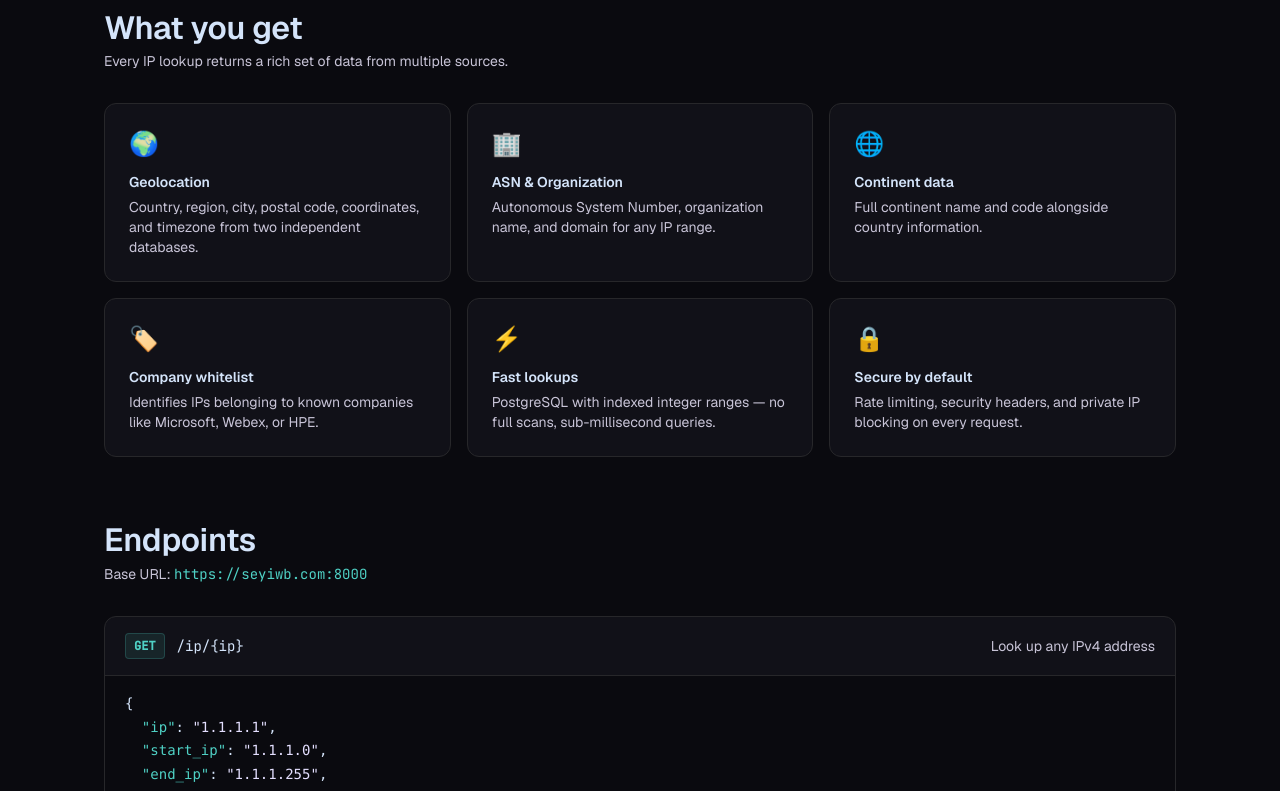
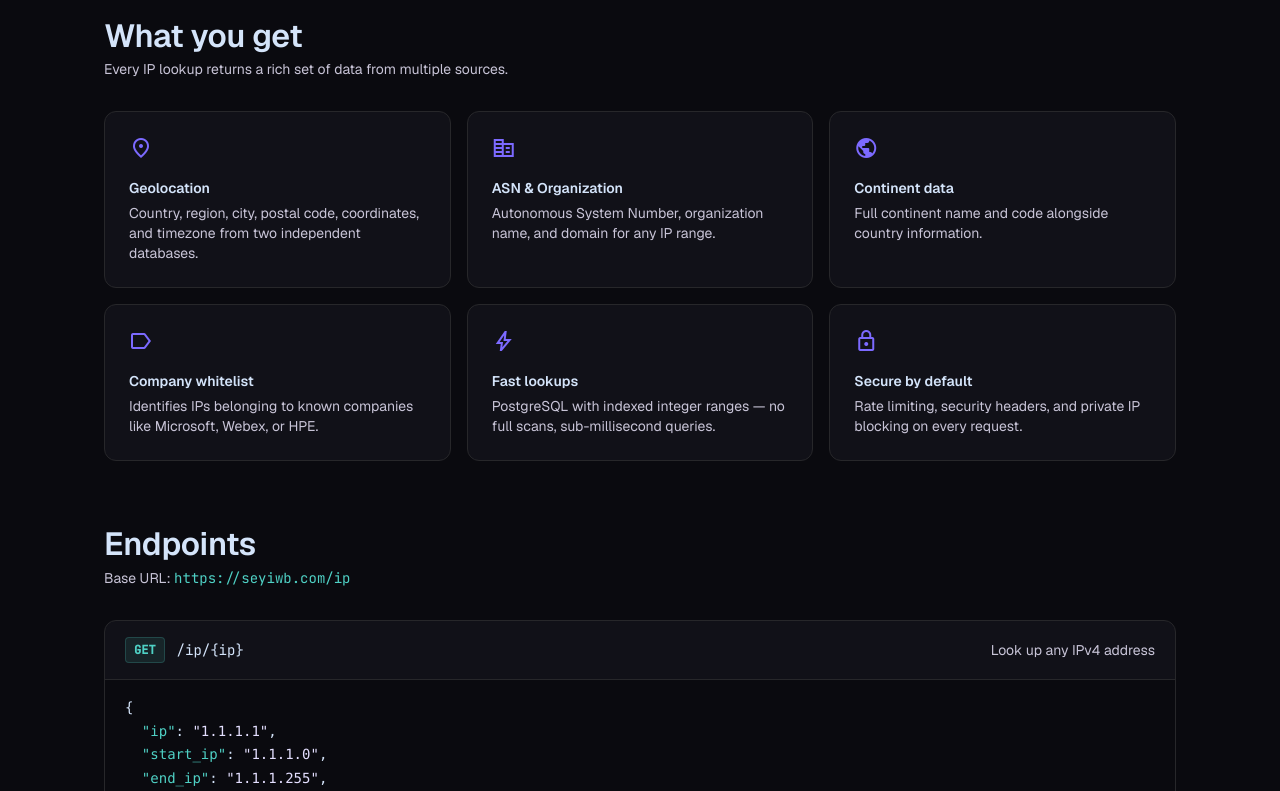
Before and after one commit to seyi-gh/ip_database, a website: page static/index.html in a window 1280 px wide. Shown: the part 820-1611 px from the top of the page. Drawn offline with nearby package versions, Linux system fonts and the light colour scheme; no server answers.

Commit message:
fix: tailwind updating for production and caddy vps tunnel fixed

```diff
--- /dev/null
+++ b/package.json
@@ -0,0 +1,6 @@
+{
+  "devDependencies": {
+    "@tailwindcss/cli": "^4.3.1",
+    "tailwindcss": "^4.3.1"
+  }
+}
--- a/static/index.html
+++ b/static/index.html
@@ -4,57 +4,11 @@
 <meta charset="utf-8"/>
 <meta content="width=device-width, initial-scale=1.0" name="viewport"/>
 <title>IP Database - Geolocation & Intelligence API</title>
-<script src="https://cdn.tailwindcss.com?plugins=forms,container-queries"></script>
+<link rel="stylesheet" href="/static/style.css"/>
 <link href="https://fonts.googleapis.com/css2?family=Material+Symbols+Outlined:wght,FILL@100..700,0..1&display=swap" rel="stylesheet"/>
 <link href="https://fonts.googleapis.com" rel="preconnect"/>
 <link crossorigin="" href="https://fonts.gstatic.com" rel="preconnect"/>
 <link href="https://fonts.googleapis.com/css2?family=Geist:wght@400;600;700&family=JetBrains+Mono:wght@400;500&display=swap" rel="stylesheet"/>
-<script id="tailwind-config">
-  tailwind.config = {
-    darkMode: "class",
-    theme: {
-      extend: {
-        colors: {
-          "on-tertiary-container": "#412200",
-          "surface-container-lowest": "#010f1f",
-          "surface": "#051424",
-          "tertiary": "#ffb875",
-          "on-primary": "#2a009f",
-          "primary": "#c7bfff",
-          "secondary-container": "#01a89d",
-          "surface-container-high": "#1c2b3c",
-          "on-surface": "#d4e4fa",
-          "on-surface-variant": "#c8c4d7",
-          "secondary": "#5adace",
-          "outline-variant": "#474555",
-          "background": "#051424",
-          "surface-container-highest": "#273647",
-          "on-secondary": "#003733",
-          "surface-variant": "#273647",
-          "surface-container-low": "#0d1c2d",
-        },
-        fontFamily: {
-          "code-md": ["JetBrains Mono"],
-          "display-lg": ["Geist"],
-          "body-lg": ["Geist"],
-          "headline-lg": ["Geist"],
-          "label-sm": ["JetBrains Mono"],
-          "body-md": ["Geist"],
-          "headline-md": ["Geist"],
-        },
-        fontSize: {
-          "code-md": ["14px", { lineHeight: "1.7", fontWeight: "400" }],
-          "display-lg": ["48px", { lineHeight: "1.1", letterSpacing: "-0.02em", fontWeight: "700" }],
-          "body-lg": ["16px", { lineHeight: "1.6", fontWeight: "400" }],
-          "headline-lg": ["32px", { lineHeight: "1.2", letterSpacing: "-0.01em", fontWeight: "600" }],
-          "label-sm": ["12px", { lineHeight: "1.0", fontWeight: "500" }],
-          "body-md": ["14px", { lineHeight: "1.5", fontWeight: "400" }],
-          "headline-md": ["24px", { lineHeight: "1.3", fontWeight: "600" }],
-        },
-      }
-    }
-  }
-</script>
 <style>
   body { background-color: #0a0a0f; color: #d4e4fa; }
   .bg-level-1 { background-color: #111118; }
@@ -180,32 +134,32 @@
     <p class="text-on-surface-variant text-sm mb-8">Every IP lookup returns a rich set of data from multiple sources.</p>
     <div class="grid grid-cols-1 sm:grid-cols-2 lg:grid-cols-3 gap-4">
       <div class="bg-level-1 border border-level-2 rounded-xl p-6 hover:border-[#7c6aff] transition-colors">
-        <div class="text-2xl mb-3">🌍</div>
+        <div class="text-accent-primary mb-3"><span class="material-symbols-outlined">location_on</span></div>
         <h3 class="font-semibold mb-1">Geolocation</h3>
         <p class="text-on-surface-variant text-sm">Country, region, city, postal code, coordinates, and timezone from two independent databases.</p>
       </div>
       <div class="bg-level-1 border border-level-2 rounded-xl p-6 hover:border-[#7c6aff] transition-colors">
-        <div class="text-2xl mb-3">🏢</div>
+        <div class="text-accent-primary mb-3"><span class="material-symbols-outlined">corporate_fare</span></div>
         <h3 class="font-semibold mb-1">ASN & Organization</h3>
         <p class="text-on-surface-variant text-sm">Autonomous System Number, organization name, and domain for any IP range.</p>
       </div>
       <div class="bg-level-1 border border-level-2 rounded-xl p-6 hover:border-[#7c6aff] transition-colors">
-        <div class="text-2xl mb-3">🌐</div>
+        <div class="text-accent-primary mb-3"><span class="material-symbols-outlined">public</span></div>
         <h3 class="font-semibold mb-1">Continent data</h3>
         <p class="text-on-surface-variant text-sm">Full continent name and code alongside country information.</p>
       </div>
       <div class="bg-level-1 border border-level-2 rounded-xl p-6 hover:border-[#7c6aff] transition-colors">
-        <div class="text-2xl mb-3">🏷️</div>
+        <div class="text-accent-primary mb-3"><span class="material-symbols-outlined">label</span></div>
         <h3 class="font-semibold mb-1">Company whitelist</h3>
         <p class="text-on-surface-variant text-sm">Identifies IPs belonging to known companies like Microsoft, Webex, or HPE.</p>
       </div>
       <div class="bg-level-1 border border-level-2 rounded-xl p-6 hover:border-[#7c6aff] transition-colors">
-        <div class="text-2xl mb-3">⚡</div>
+        <div class="text-accent-primary mb-3"><span class="material-symbols-outlined">bolt</span></div>
         <h3 class="font-semibold mb-1">Fast lookups</h3>
         <p class="text-on-surface-variant text-sm">PostgreSQL with indexed integer ranges — no full scans, sub-millisecond queries.</p>
       </div>
       <div class="bg-level-1 border border-level-2 rounded-xl p-6 hover:border-[#7c6aff] transition-colors">
-        <div class="text-2xl mb-3">🔒</div>
+        <div class="text-accent-primary mb-3"><span class="material-symbols-outlined">lock</span></div>
         <h3 class="font-semibold mb-1">Secure by default</h3>
         <p class="text-on-surface-variant text-sm">Rate limiting, security headers, and private IP blocking on every request.</p>
       </div>
@@ -215,7 +169,7 @@
   <!-- Endpoints -->
   <section class="max-w-[1200px] mx-auto px-6 md:px-16 pb-16" id="endpoints">
     <h2 class="font-headline-lg text-headline-lg mb-1">Endpoints</h2>
-    <p class="text-on-surface-variant text-sm mb-8">Base URL: <code class="text-accent-secondary font-code-md">https://seyiwb.com:8000</code></p>
+    <p class="text-on-surface-variant text-sm mb-8">Base URL: <code class="text-accent-secondary font-code-md">https://seyiwb.com/ip</code></p>
 
     <div class="space-y-3">
       <!-- /ip/{ip} -->
@@ -312,7 +266,7 @@
     const dot  = document.getElementById('api-status-dot')
     const text = document.getElementById('api-status-text')
     try {
-      const r = await fetch('https://seyiwb.com:8000/health')
+      const r = await fetch('https://seyiwb.com/ip/health')
       if (r.ok) {
         dot.className  = 'w-2 h-2 rounded-full status-ok'
         text.textContent = 'API Operational'
@@ -344,7 +298,7 @@
 
   btn.addEventListener('click', async () => {
     const ip  = input.value.trim()
-    const url = ip ? `https://seyiwb.com:8000/ip/${ip}` : 'https://seyiwb.com:8000/ip'
+    const url = ip ? `https://seyiwb.com/ip/${ip}` : 'https://seyiwb.com/ip/me'
     btnTxt.textContent = 'Fetching...'
     btn.disabled = true
     try {
--- /dev/null
+++ b/static/input.css
@@ -0,0 +1,81 @@
+@import "tailwindcss";
+
+@theme {
+  --color-surface: #051424;
+  --color-surface-container-low: #0d1c2d;
+  --color-surface-container-high: #1c2b3c;
+  --color-surface-container-highest: #273647;
+  --color-surface-container-lowest: #010f1f;
+  --color-surface-variant: #273647;
+  --color-background: #051424;
+  --color-on-surface: #d4e4fa;
+  --color-on-surface-variant: #c8c4d7;
+  --color-outline-variant: #474555;
+  --color-primary: #c7bfff;
+  --color-on-primary: #2a009f;
+  --color-secondary: #5adace;
+  --color-on-secondary: #003733;
+  --color-secondary-container: #01a89d;
+  --color-tertiary: #ffb875;
+  --color-on-tertiary-container: #412200;
+}
+
+@utility font-code-md {
+  font-family: "JetBrains Mono", monospace;
+}
+@utility font-display-lg {
+  font-family: "Geist", sans-serif;
+}
+@utility font-body-lg {
+  font-family: "Geist", sans-serif;
+}
+@utility font-headline-lg {
+  font-family: "Geist", sans-serif;
+}
+@utility font-label-sm {
+  font-family: "JetBrains Mono", monospace;
+}
+@utility font-body-md {
+  font-family: "Geist", sans-serif;
+}
+@utility font-headline-md {
+  font-family: "Geist", sans-serif;
+}
+
+@utility text-code-md {
+  font-size: 14px;
+  line-height: 1.7;
+  font-weight: 400;
+}
+@utility text-display-lg {
+  font-size: 48px;
+  line-height: 1.1;
+  letter-spacing: -0.02em;
+  font-weight: 700;
+}
+@utility text-body-lg {
+  font-size: 16px;
+  line-height: 1.6;
+  font-weight: 400;
+}
+@utility text-headline-lg {
+  font-size: 32px;
+  line-height: 1.2;
+  letter-spacing: -0.01em;
+  font-weight: 600;
+}
+@utility text-label-sm {
+  font-size: 12px;
+  line-height: 1.0;
+  font-weight: 500;
+}
+@utility text-body-md {
+  font-size: 14px;
+  line-height: 1.5;
+  font-weight: 400;
+}
+@utility text-headline-md {
+  font-size: 24px;
+  line-height: 1.3;
+  font-weight: 600;
+}
--- /dev/null
+++ b/tailwind.config.js
@@ -0,0 +1,37 @@
+/** @type {import('tailwindcss').Config} */
+module.exports = {
+  darkMode: 'class',
+  content: ['./static/**/*.html'],
+  theme: {
+    extend: {
+      fontFamily: {
+        'code-md':    ['JetBrains Mono'],
+        'display-lg': ['Geist'],
+        'body-lg':    ['Geist'],
+        'headline-lg':['Geist'],
+        'label-sm':   ['JetBrains Mono'],
+        'body-md':    ['Geist'],
+        'headline-md':['Geist'],
+      },
+      fontSize: {
+        'code-md':     ['14px', { lineHeight: '1.7',  fontWeight: '400' }],
+        'display-lg':  ['48px', { lineHeight: '1.1',  letterSpacing: '-0.02em', fontWeight: '700' }],
+        'body-lg':     ['16px', { lineHeight: '1.6',  fontWeight: '400' }],
+        'headline-lg': ['32px', { lineHeight: '1.2',  letterSpacing: '-0.01em', fontWeight: '600' }],
+        'label-sm':    ['12px', { lineHeight: '1.0',  fontWeight: '500' }],
+        'body-md':     ['14px', { lineHeight: '1.5',  fontWeight: '400' }],
+        'headline-md': ['24px', { lineHeight: '1.3',  fontWeight: '600' }],
+      },
+      colors: {
+        'on-surface':         '#d4e4fa',
+        'on-surface-variant': '#c8c4d7',
+        'outline-variant':    '#474555',
+        'surface':            '#051424',
+        'surface-container-low': '#0d1c2d',
+        'primary':            '#c7bfff',
+        'secondary':          '#5adace',
+      },
+    },
+  },
+  plugins: [],
+}
```
Also changed, not shown: static/style.css (added), 2 other files.
